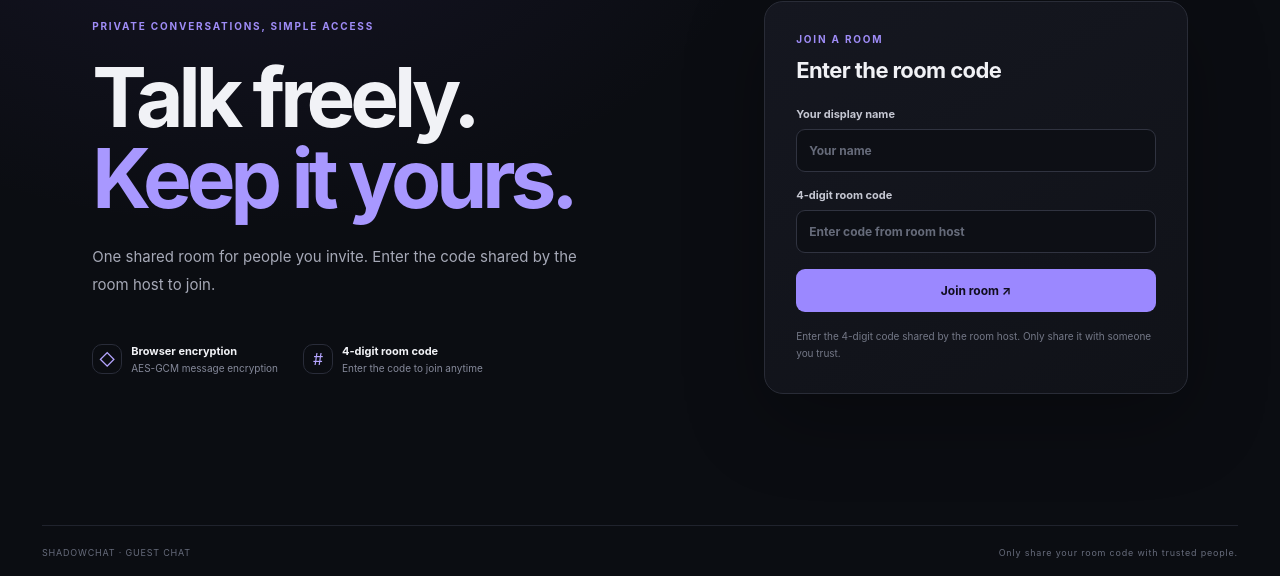
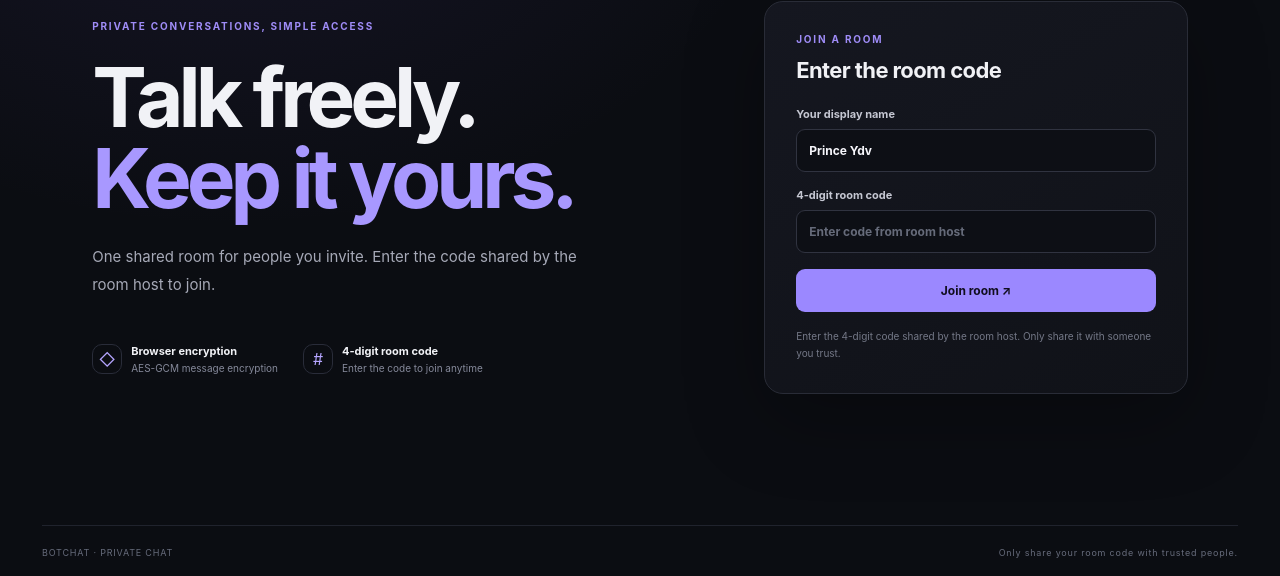
Before and after one commit to princeyadavwansi/Mywebsite-, a React (Vite) app in the folder shadowchat/: page / in a window 1280 px wide. Shown: the part 221-797 px from the top of the page. Built offline with nearby package versions, Linux system fonts and the light colour scheme.

Commit message:
Fix session re-entry and remove saved chat auto-login

```diff
--- a/shadowchat/src/App.tsx
+++ b/shadowchat/src/App.tsx
@@ -35,15 +35,12 @@ function readHash() {
 }
 export default function App() {
   const initial = readHash();
-  const hostMode = new URLSearchParams(window.location.search).get("host") === "1" || localStorage.getItem("shadowchat_role") === "host";
-  if (new URLSearchParams(window.location.search).get("host") === "1") localStorage.setItem("shadowchat_role", "host");
+  const hostMode = new URLSearchParams(window.location.search).get("host") === "1";
   const [code, setCode] = useState(() => initial.code || "");
   const [key, setKey] = useState(() => localStorage.getItem("shadowchat_key") || initial.key);
-  const [name, setName] = useState("");
-  const [session, setSession] = useState<Session | null>(() => {
-    try { const saved = localStorage.getItem("shadowchat_session"); const savedKey = localStorage.getItem("shadowchat_key"); if (saved && savedKey && localStorage.getItem("shadowchat_code") === (initial.code || localStorage.getItem("shadowchat_code") || "")) { return JSON.parse(saved); } } catch {}
-    return null;
-  });
+  const [name, setName] = useState("Prince Ydv");
+  // Never restore an active chat session automatically. Every visit must re-enter the room code.
+  const [session, setSession] = useState<Session | null>(null);
   const [messages, setMessages] = useState<{id:number; sender:string; body:string; mine:boolean; time:string}[]>([]);
   const [members, setMembers] = useState<Member[]>([]);
   const [draft, setDraft] = useState("");
@@ -133,8 +130,8 @@ export default function App() {
     finally { setBusy(false); }
   }
   function leave() {
-    localStorage.removeItem("shadowchat_session"); localStorage.removeItem("shadowchat_key");
-    setSession(null); setMessages([]); setShareLink(""); setError("");
+    localStorage.removeItem("shadowchat_session"); localStorage.removeItem("shadowchat_key"); localStorage.removeItem("shadowchat_code");
+    setSession(null); setMessages([]); setShareLink(""); setCode(""); setKey(""); setError("");
   }
   return <main className="guest-app">
     <header className="guest-header"><a className="brand" href="#"><span className="brand-mark">S</span><span>shadow<span className="brand-light">chat</span></span></a><span className="top-status"><i className={session ? "status-dot online" : "status-dot"}/>{session ? "Private room connected" : "Share a code. Keep it private."}</span></header>
@@ -145,6 +142,6 @@ export default function App() {
       <div className="timeline guest-timeline" ref={timeline}>{messages.length===0 ? <div className="empty-chat"><div className="empty-lock">◇</div><h3>Start the conversation.</h3><p>Tell your trusted person this room code so they can join from the website.</p></div> : messages.map(m=><div key={m.id} className={"message-row "+(m.mine?"mine":"")}><div className="message-stack">{!m.mine && <small className="sender">{m.sender}</small>}<div className="bubble">{m.body}</div><time>{m.time}</time>{m.mine && <small className="read-receipt">{members.some(member=>member.id!==session.sessionId && member.lastReadMessageId!==null && member.lastReadMessageId>=m.id) ? "Seen" : "Sent"}</small>}</div></div>)}</div>
       <form className="composer guest-composer" onSubmit={send}><input value={draft} onChange={e=>setDraft(e.target.value)} placeholder="Write a private message…" autoComplete="off" aria-label="Message"/><button className="send-button" disabled={busy||!draft.trim()} aria-label="Send message">↑</button></form>{error && <p className="error-text guest-error">{error}</p>}
     </section>}
-    <footer className="footer"><span>SHADOWCHAT · GUEST CHAT</span><span>Only share your room code with trusted people.</span></footer>
+    <footer className="footer"><span>BOTCHAT · PRIVATE CHAT</span><span>Only share your room code with trusted people.</span></footer>
   </main>;
 }
```
